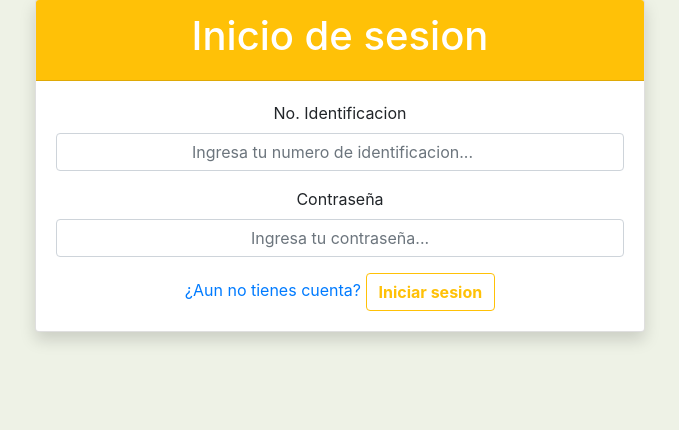
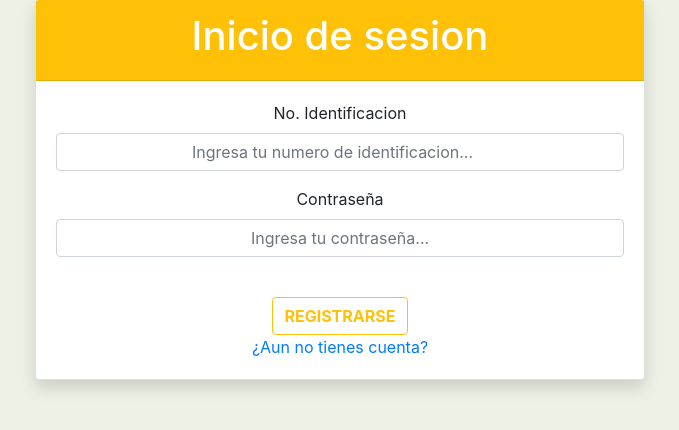
Before and after one commit to Frey182/opinion-ciudadana, a PHP site: page /view/login.php in a window 1280 px wide. Shown: the part 169-599 px from the top of the page, without its empty margins (300-979 px from the left). Run offline with PHP 8.4, Linux system fonts and the light colour scheme.

Commit message:
se edito el link de registrarse

```diff
--- a/view/login.php
+++ b/view/login.php
@@ -38,8 +38,10 @@
                                 <label for="pwd">Contraseña</label>
                                 <input type="password" class="form-control" placeholder="Ingresa tu contraseña..." id="pwd">
                             </div>
-                            <a href="">¿Aun no tienes cuenta?</a>
-                            <button type="submit" class="btn btn-outline-warning font-weight-bold">Iniciar sesion</button>
+                                <div class="contebuton">
+                                    <button id="btnSlider3" type="button" class="btn btn-outline-warning font-weight-bold mt-4">REGISTRARSE</button>
+                                </div>
+                                    <a href="">¿Aun no tienes cuenta?</a>
                         </form>
                     </div>
                 </div>
```
